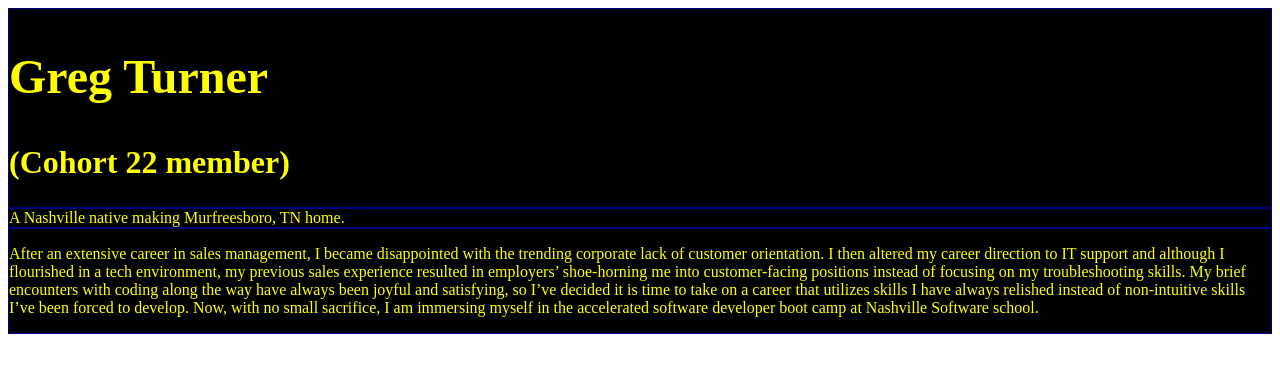
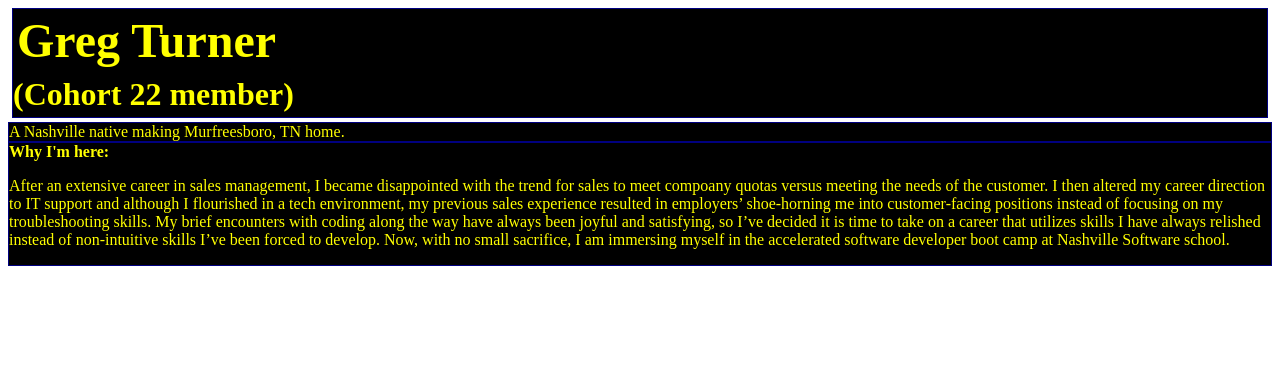
Before and after one commit to Greg-Turner/greg-turner.github.io, a plain HTML site: page index.html in a window 1280 px wide. Drawn offline with Linux system fonts and the light colour scheme.

Commit message:
updated home page

```diff
--- a/index.html
+++ b/index.html
@@ -2,6 +2,7 @@
     <head>
         <title>Greg Turner's personal site</title>
         <link href="styles.css" rel="stylesheet">
+    </head>
 
         <body>
             <article id="intro" class="article">
@@ -14,19 +15,24 @@
             </article>
 
             <article id="history" class="article">
+                <div class="label">
+                    Why I'm here:
+                </div>
+
                 <p>
                     After an extensive career in sales management, I became disappointed
-                with the trending corporate lack of customer orientation. I then altered
-                my career direction to IT support and although I flourished in a tech
-                environment, my previous sales experience resulted in employers’ shoe-horning
-                me into customer-facing positions instead of focusing on my troubleshooting
-                skills. My brief encounters with coding along the way have always been joyful
-                and satisfying, so I’ve decided it is time to take on a career that utilizes
-                skills I have always relished instead of non-intuitive skills I’ve been forced
-                to develop.  Now, with no small sacrifice, I am immersing myself in the accelerated
-                software developer boot camp at Nashville Software school.
+                with the trend for sales to meet compoany quotas versus meeting the needs
+                of the customer. I then altered my career direction to IT support and
+                although I flourished in a tech environment, my previous sales experience
+                resulted in employers’ shoe-horning me into customer-facing positions
+                instead of focusing on my troubleshooting skills. My brief encounters with
+                coding along the way have always been joyful and satisfying, so I’ve decided
+                it is time to take on a career that utilizes skills I have always relished instead of
+                non-intuitive skills I’ve been forced to develop.  Now, with no small sacrifice, I am
+                immersing myself in the accelerated software developer boot camp at Nashville Software
+                school.
                 </p>
             </article>
         </body>
-    </head>
+
 </html>
--- a/styles.css
+++ b/styles.css
@@ -1,18 +1,28 @@
+#intro,
+h1 {
+    font-size: 3rem;
+    margin: .25rem;
+    margin-bottom: .25rem;
+    }
+
+#intro,
+h2 {
+    font-size: 2rem;
+    margin-top: .25em;
+    margin-bottom: .25rem;
+    }
+
+p {
+    font-size: 1rem;
+    font-family: "Times New Roman", Georgia, Serif;
+    }
+
 .article {
-    border: .1em solid navy;
+    border: .1rem solid navy;
     color: yellow;
     background: black;
+    }
+
+.label {
+    font-weight: bold
 }
-
-h1 {
-    font-size: 3em;
-}
-
-h2 {
-    font-size: 2em;
-}
-
-p {
-    font-size: 1em;
-    font-family: "Times New Roman", Georgia, Serif;
-}
```
